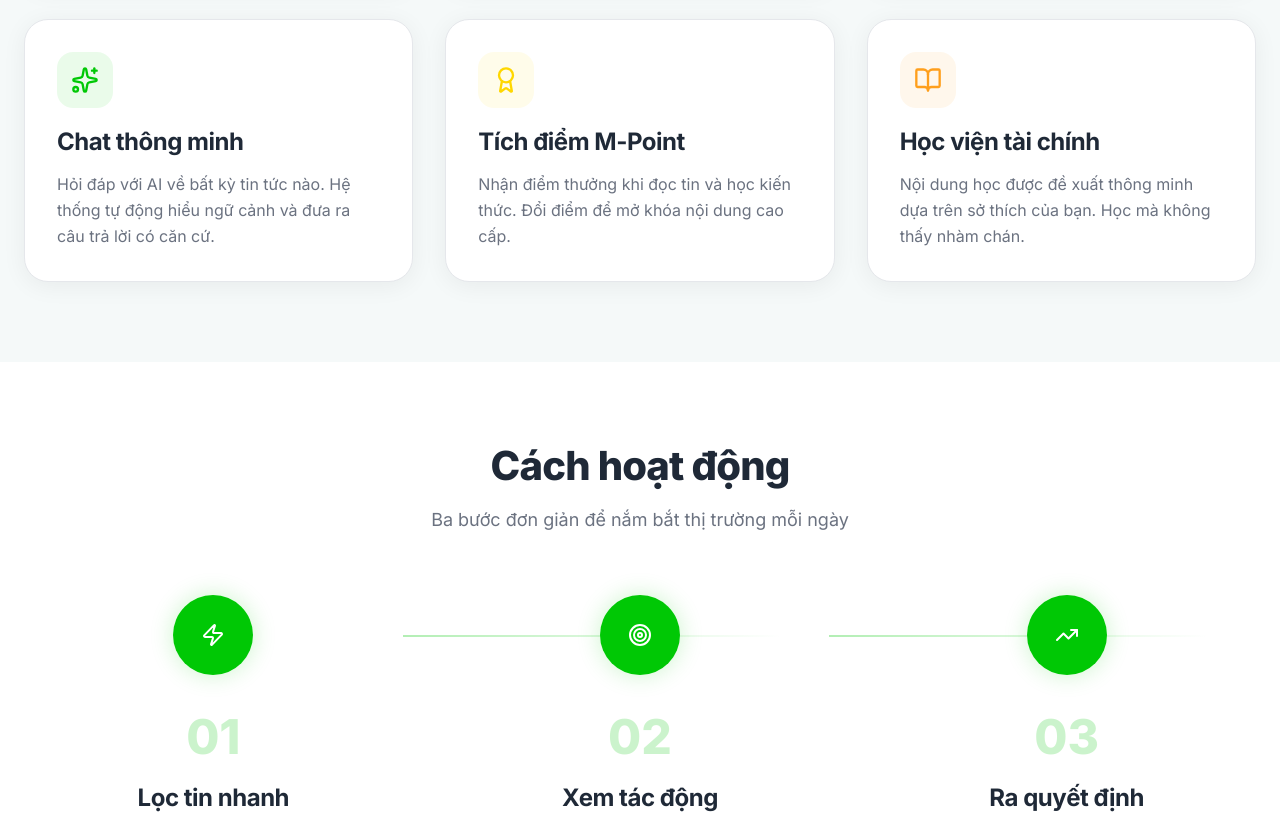
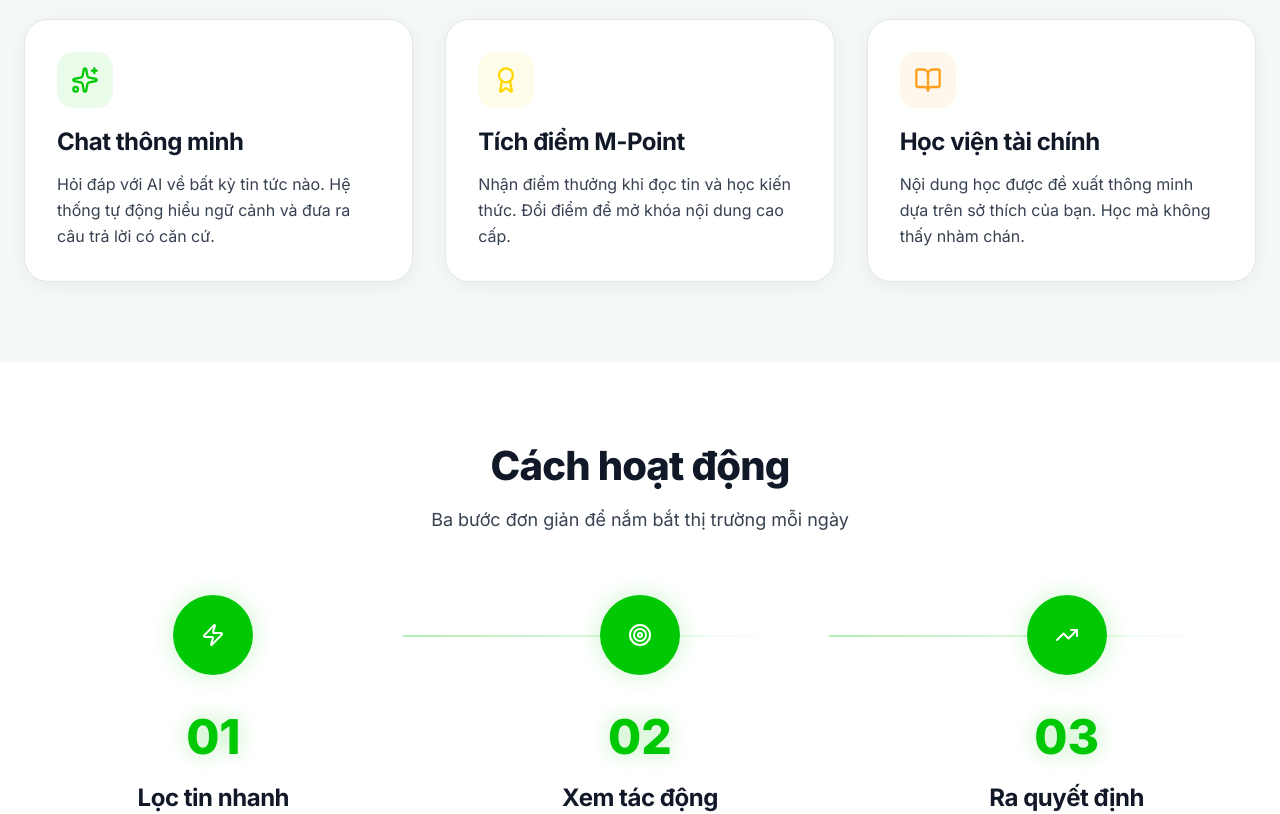
Before and after one commit to lephucchi/fese_hackathon, a Next.js app in the folder frontend/: page / in a window 1280 px wide. Shown: the part 1420-2234 px from the top of the page. Built offline with nearby package versions, Linux system fonts and the light colour scheme; no server answers.

Commit message:
Full optimize Home tab

```diff
--- a/frontend/src/app/globals.css
+++ b/frontend/src/app/globals.css
@@ -90,13 +90,13 @@
   --border: #E5E7EB;
   --border-hover: #D1D5DB;
 
-  /* Text - Robinhood Style */
-  --text-primary: #1F2937;
-  /* Dark Slate */
-  --text-secondary: #6B7280;
-  /* Cool Grey */
-  --text-tertiary: #9CA3AF;
-  --text-muted: #D1D5DB;
+  /* Text - Robinhood Style (improved contrast) */
+  --text-primary: #111827;
+  /* Near black for best readability */
+  --text-secondary: #374151;
+  /* Dark grey - much better contrast */
+  --text-tertiary: #6B7280;
+  --text-muted: #9CA3AF;
 
   /* Glass Effect */
   --glass-bg: rgba(255, 255, 255, 0.9);
@@ -147,11 +147,12 @@
   --border: #2E3442;
   --border-hover: #3A4050;
 
-  /* Text */
-  --text-primary: #F5F9F9;
-  --text-secondary: #9CA3AF;
-  --text-tertiary: #6B7280;
-  --text-muted: #4B5563;
+  /* Text (improved contrast for dark mode) */
+  --text-primary: #FFFFFF;
+  --text-secondary: #D1D5DB;
+  /* Much brighter for readability */
+  --text-tertiary: #9CA3AF;
+  --text-muted: #6B7280;
 
   /* Glass Effect */
   --glass-bg: rgba(26, 31, 46, 0.85);
--- a/frontend/src/components/landing/HowItWorks.tsx
+++ b/frontend/src/components/landing/HowItWorks.tsx
@@ -100,8 +100,9 @@ export function HowItWorks() {
                   fontSize: '3rem',
                   fontWeight: 800,
                   color: 'var(--primary)',
-                  opacity: 0.2,
-                  marginBottom: '8px'
+                  opacity: 1,
+                  marginBottom: '8px',
+                  textShadow: '0 0 20px rgba(0, 200, 5, 0.3)'
                 }}>
                   {step.number}
                 </div>
```
